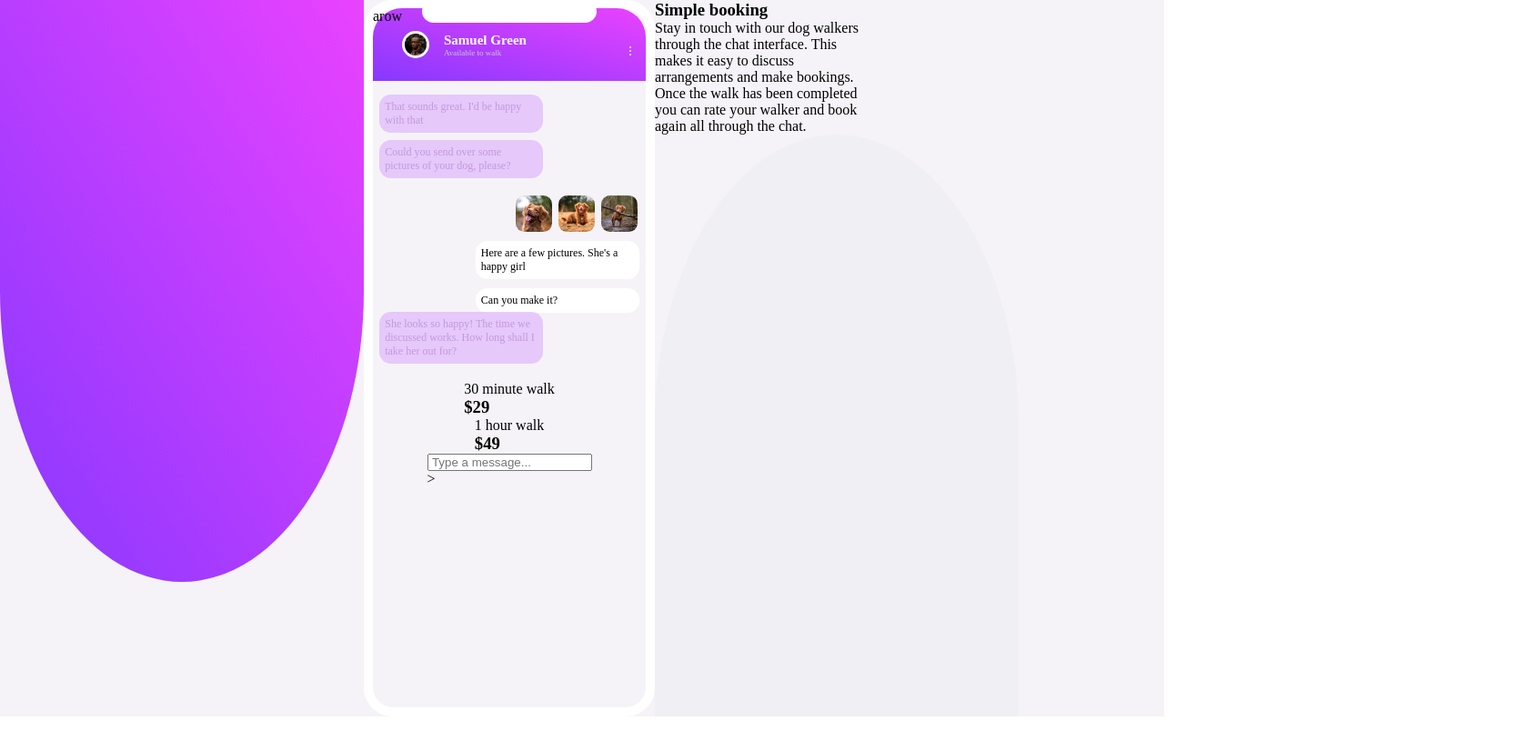
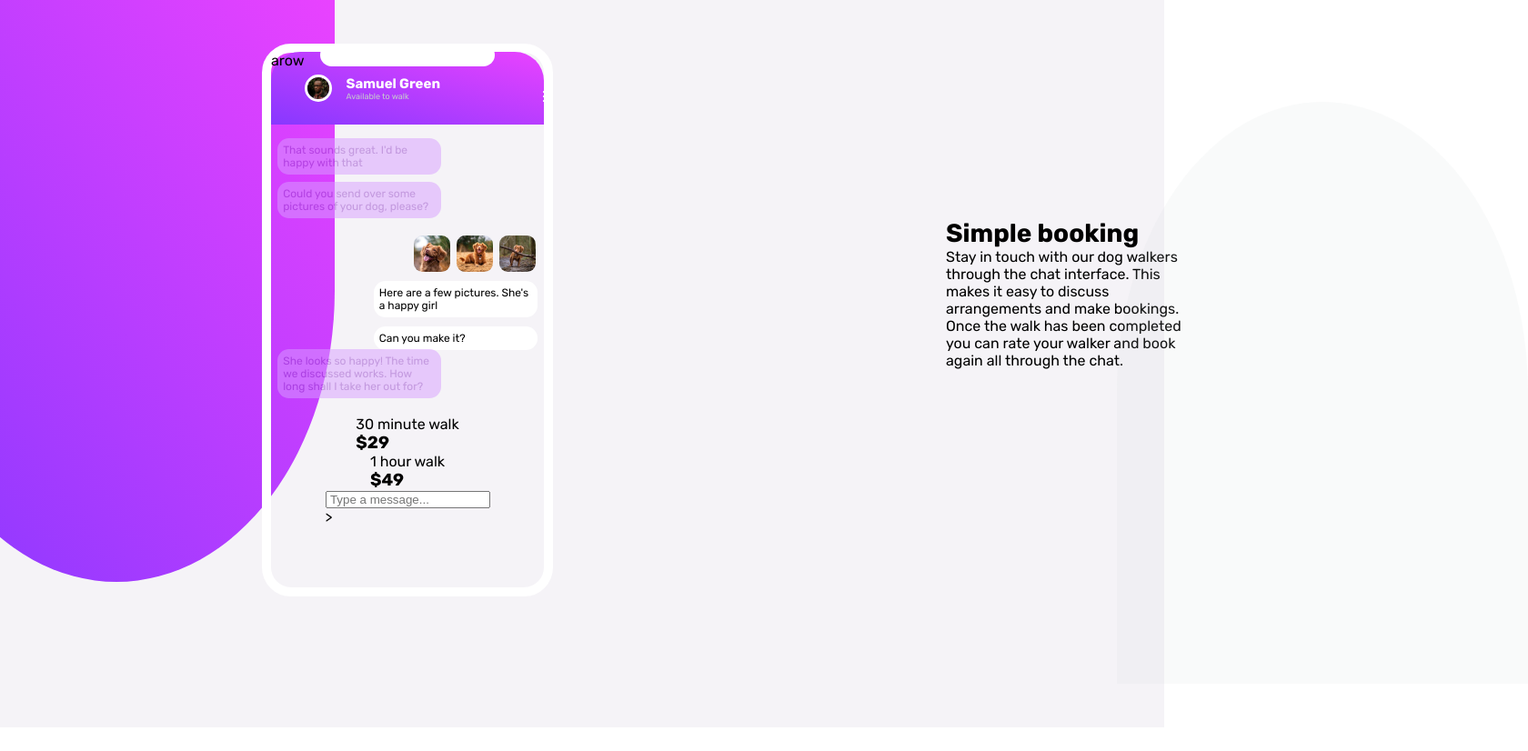
Before and after one commit to TipCodez/ACC_SEM1_25, a plain HTML site: page CHAT_APP/index.html in a window 1280 px wide. Shown: the whole page at 91% size, 1680 px wide, since content can reach past the window. Before the commit the page ends 800 px from the top, so only its background shows below. Drawn offline with Linux system fonts and the light colour scheme.

Commit message:
Positioning the right shape and the text content

```diff
--- a/CHAT_APP/style.css
+++ b/CHAT_APP/style.css
@@ -26,8 +26,9 @@
 }
 
 .container{
+    font-family: var(--Family);
     width: 100%;
-    /* height: 100vh; */
+    height: 100vh;
     background-color: var(--app-background--bg);
     display: flex;
     /* justify-content: center;
@@ -37,22 +38,27 @@
     display: flex;
 }
 .sub-container-left-shape{
-    width: 25rem;
+    width: 30rem;
     height: 80vh;
     background-image : linear-gradient(to top right, var(--Light-Violet-bg),var(--Light-Magenta-bg));
     border-bottom-right-radius: 50% ;
     border-bottom-left-radius: 50% ;
+    position: relative;
+    right: 7rem;
 }
 
 .sub-container-left-mobile{
     width: 20rem;
     border: #fff 10px solid;
-    height: auto;
+    height: 38rem;
     display: flex;
     flex-direction: column;
     justify-content: start;
     align-items:center ;
     border-radius:2rem ;
+    position: relative;
+    right: 12rem;
+    top: 3rem;
 }
 .speaker-shape{
     width: 12rem;
@@ -156,8 +162,10 @@
     left: 3.3rem;
     padding: 6px;
     font-size: 12px;
+}
 
-
+.sub-container-right{
+    display: flex;
 }
 
 
@@ -173,19 +181,27 @@
 
 
 
-
 .sub-container-right-text{
-    width: 40%;
+    width: 50%;
+    position: relative;
+    top: 15rem;
+    left: 15rem;
 }
 
+.sub-container-right-text h3{
+    font-size: 28px;
+
+}
 
 .sub-container-right-shape{
-    width: 25rem;
+    width: 38rem;
     height: 80vh;
     background-color : var(--Grayish-Blue-txt) ;
     border-top-right-radius: 50% ;
     border-top-left-radius: 50% ;
     opacity: 10%;
-
+    position: relative;
+    left: 10rem;
+    top: 7rem;
 
 }
```
